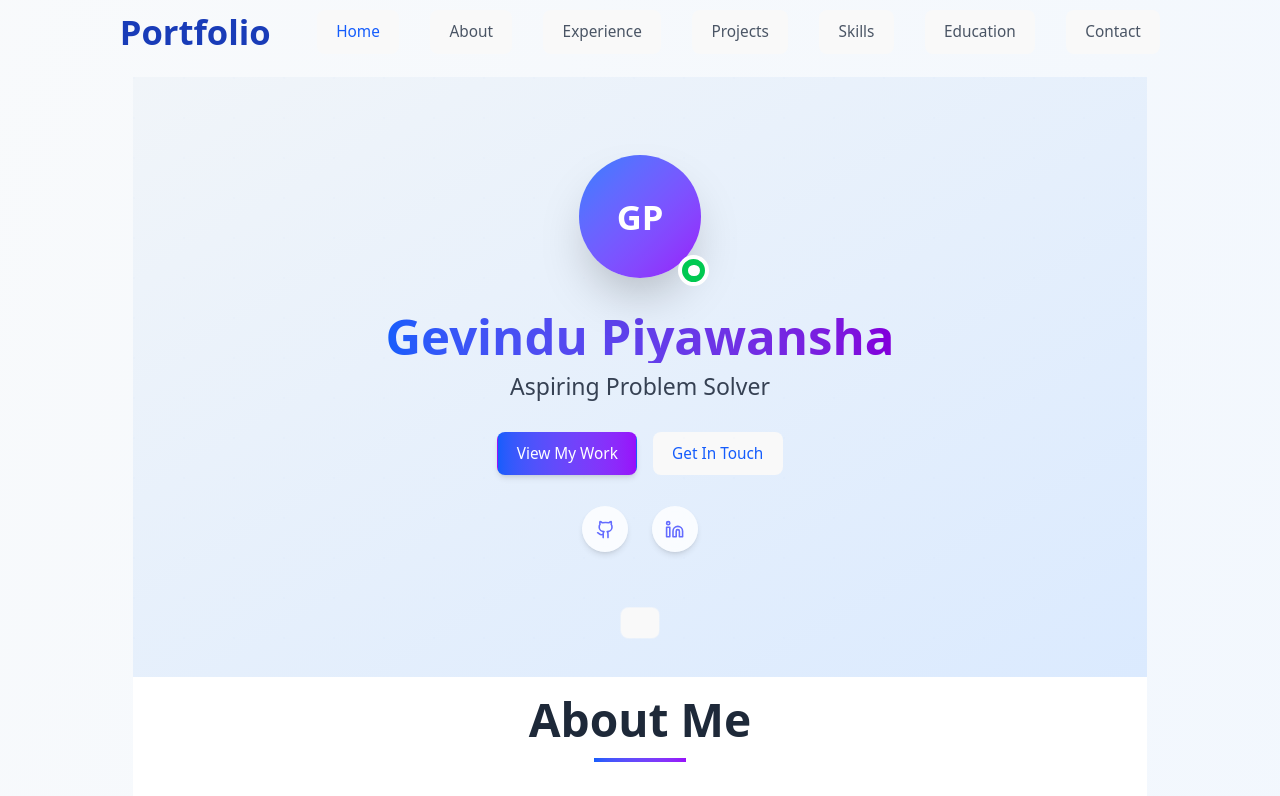
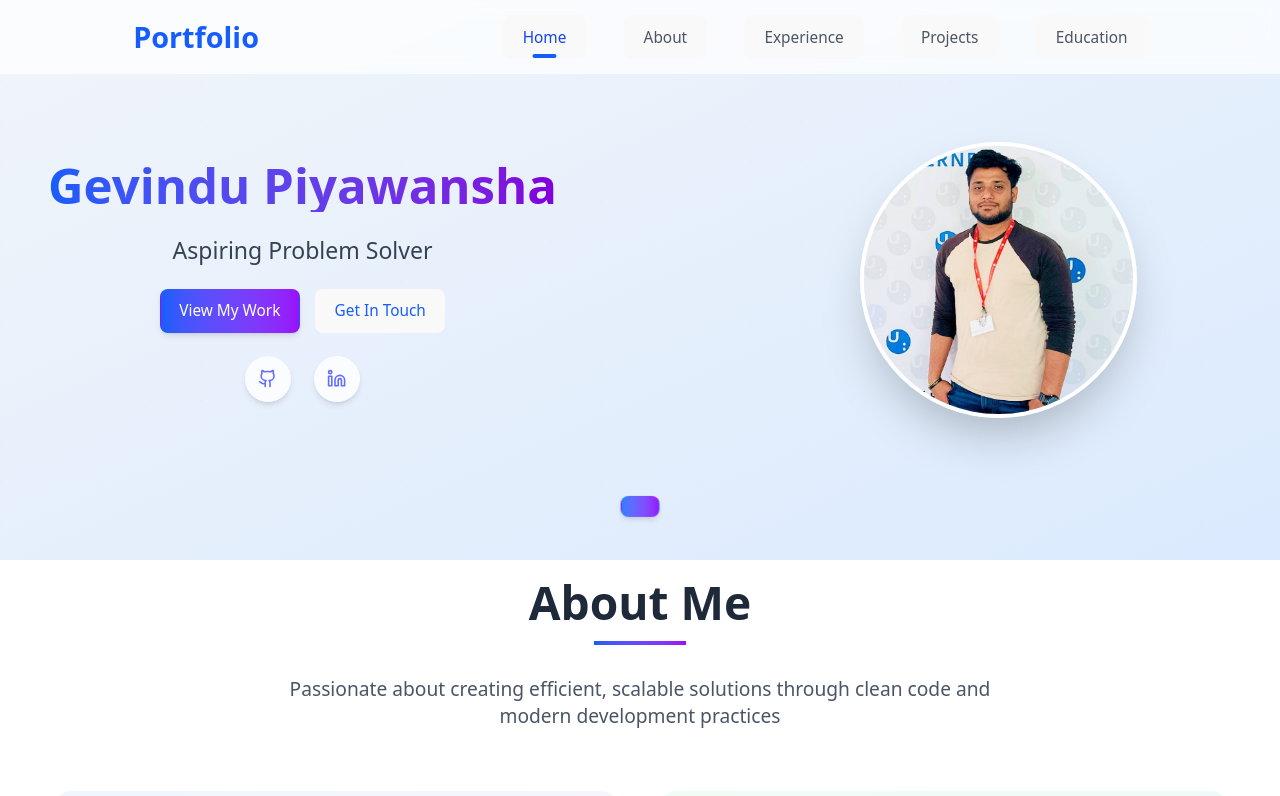
Before and after one commit to Gevindu-Piyawansha/gevindu-portfolio, a React (Vite) app: page / in a window 1280 px wide. Shown: the top 796 px of the page. Built offline with nearby package versions, Linux system fonts and the light colour scheme.

Commit message:
UI Improvements

```diff
--- a/src/App.css
+++ b/src/App.css
@@ -1,17 +1,21 @@
 /* Global Body Styling */
 body {
-  font-family: Arial, sans-serif;
   margin: 0;
   padding: 0;
-  background-color: #f9f9f9;
+  font-family: system-ui, Avenir, Helvetica, Arial, sans-serif;
+  line-height: 1.5;
+  background-color: #f0f4f8;
   color: #333;
-  scroll-behavior: smooth;
-  overflow-x: hidden; /* prevent horizontal scroll */
+  overflow-x: hidden;
+  overflow-y: auto;      /* ✅ this is needed! */
+  scroll-behavior: smooth;  /* ✅ smooth scrolling */
 }
+
 
 /* Container wrapper to center and limit max width */
 .container {
-  max-width: 1000px; /* adjust max width as needed */
+  max-width: 1000px;
+  /* adjust max width as needed */
   margin-left: auto;
   margin-right: auto;
   padding-left: 20px;
@@ -20,7 +24,8 @@ body {
 
 /* Section styling fills container width */
 section {
-  padding: 80px 0; /* vertical padding */
+  padding: 80px 0;
+  /* vertical padding */
   width: 100%;
 }
 
@@ -38,7 +43,9 @@ section {
 }
 
 /* Headings */
-h1, h2, h3 {
+h1,
+h2,
+h3 {
   margin: 10px 0;
 }
 
--- a/src/App.jsx
+++ b/src/App.jsx
@@ -2,16 +2,14 @@ import Navbar from './components/Navbar';
 import Hero from './components/Hero';
 import About from './components/About';
 import Experience from './components/Experience';
-import Projects from './components/Projects';;
+import Projects from './components/Projects';
 import Education from './components/Education';
 import Footer from './components/Footer';
 
 function App() {
   return (
-    <div className="min-h-screen bg-gradient-to-br from-slate-50 to-blue-50 w-full overflow-x-hidden">
+    <div className="min-h-screen w-full overflow-x-hidden">
       <Navbar />
-      <div className="max-w-6xl mx-auto px-6 sm:px-8 md:px-12 w-full pt-20">
-        {/* pt-20 adds padding so content doesn't hide under fixed Navbar */}
       <Hero />
       <About />
       <Experience />
@@ -19,7 +17,6 @@ function App() {
       <Education />
       <Footer />
     </div>
-    </div>
   );
 }
 
--- a/src/components/Experience.jsx
+++ b/src/components/Experience.jsx
@@ -8,7 +8,7 @@ export default function ExperienceSection() {
             <h2 className="text-3xl font-bold mb-8 text-center">EXPERIENCE</h2>
             <div className="flex flex-col md:flex-row gap-12 max-w-6xl mx-auto px-6">
                 {/* Left Column: Skill Icons */}
-                <div className="grid grid-cols-4 gap-6 md:w-1/2">
+                <div className="grid grid-cols-4 gap-6 md:w-1/2 pr-30">
                     {[
                         { icon: FaJava, color: 'text-yellow-500', label: 'Java' },
                         { icon: FaJs, color: 'text-yellow-400', label: 'JavaScript' },
@@ -31,7 +31,7 @@ export default function ExperienceSection() {
                 </div>
 
                 {/* Right side - experience details */}
-                <div className="md:w-1/2 space-y-6 bg-white p-6 rounded-lg shadow-lg">
+                <div className="max-w-4xl space-y-6 bg-white p-6 rounded-lg shadow-lg ml-auto pl-20 pr-20">
                     <div>
                         <h3 className="text-xl font-semibold text-gray-800">Trainee Software Engineer, IJSE</h3>
                         <span className="text-sm italic text-gray-600"> 2024 - Present</span>
--- a/src/components/Footer.jsx
+++ b/src/components/Footer.jsx
@@ -6,6 +6,7 @@ import {
     Mail,
     Phone,
     ArrowUp,
+    ChevronUp,
 } from 'lucide-react';
 
 function Footer() {
@@ -41,6 +42,7 @@ function Footer() {
     const scrollToTop = () => {
         window.scrollTo({ top: 0, behavior: 'smooth' });
     };
+
 
     return (
         <footer className="bg-gradient-to-br from-gray-900 via-gray-800 to-gray-900 text-white relative overflow-hidden">
@@ -116,18 +118,24 @@ function Footer() {
                         <Heart className="w-4 h-4 text-red-500 fill-current" />
                         <span>for the tech community</span>
                     </div>
-                    <button
-                        onClick={scrollToTop}
-                        className="group flex items-center gap-2 px-4 py-2 bg-gray-700 hover:bg-gray-600 rounded-lg transition-all duration-300 transform hover:scale-105"
-                        aria-label="Back to top"
-                    >
-                        <span className="text-gray-300 text-sm">Back to top</span>
-                        <ArrowUp className="w-3 h-3 text-gray-300 group-hover:text-white transition-colors" />
-                    </button>
+
+                    <div className="absolute bottom-2 left-1/2 -translate-x-1/2 flex flex-col items-center animate-bounce">
+                        <button
+                            onClick={scrollToTop}
+                            className="px-2 py-1 rounded-full bg-gradient-to-r from-blue-500 to-purple-600 hover:from-purple-600 hover:to-blue-600 text-white flex items-center justify-center gap-1 transition-all duration-300 transform hover:scale-105 shadow-md text-xs"
+                            aria-label="Scroll to top"
+                        >
+                            <ChevronUp className="w-3 h-3 text-white" />
+                            <span>Back to Top</span>
+                        </button>
+
+                    </div>
+
                 </div>
             </div>
         </footer>
     );
 }
 
+
 export default Footer;
--- a/src/components/Hero.jsx
+++ b/src/components/Hero.jsx
@@ -1,4 +1,4 @@
-import { Code, MapPin, ChevronDown, Github, Linkedin } from 'lucide-react';
+import { ChevronDown, Github, Linkedin } from 'lucide-react';
 import { useState, useEffect } from 'react';
 
 function Hero() {
@@ -24,43 +24,28 @@ function Hero() {
     return (
         <section
             id="hero"
-            className="min-h-[600px] flex flex-col items-center justify-center bg-gradient-to-br from-slate-100 to-blue-100 text-center px-4 sm:px-6 relative overflow-visible pt-24"
+            class="w-full min-h-[70vh] bg-gradient-to-br from-slate-100 to-blue-100 relative overflow-hidden py-2"
         >
 
 
             {/* Background Pattern */}
-            <div className="absolute inset-0 opacity-5">
+            <div className="absolute inset-0 opacity-5 pointer-events-none">
                 <div className="absolute inset-0 bg-[radial-gradient(circle_at_1px_1px,rgba(59,130,246,0.3)_1px,transparent_0)] bg-[size:50px_40px]"></div>
             </div>
 
-            {/* Professional Avatar */}
-            <div className="relative mb-8 flex justify-center">
-                <div className="w-24 h-24 sm:w-32 sm:h-32 rounded-full bg-gradient-to-br from-blue-500 to-purple-600 flex items-center justify-center text-white text-2xl sm:text-4xl font-bold shadow-2xl">
-                    GP
-                </div>
-                <div className="absolute -bottom-2 -right-2 w-8 h-8 bg-green-500 rounded-full border-4 border-white flex items-center justify-center">
-                    <div className="w-3 h-3 bg-white rounded-full animate-pulse"></div>
-                </div>
-            </div>
+            <div className="max-w-[1400px] mx-auto px-6 lg:px-12 flex flex-col-reverse md:flex-row items-center justify-between min-h-[calc(0vh-6rem)] relative z-10 gap-16">
 
-            {/* Name with enhanced typography */}
-            <h1 className="text-3xl sm:text-5xl lg:text-6xl font-extrabold text-transparent bg-clip-text bg-gradient-to-r from-blue-600 to-purple-700 mb-2 leading-tight">
+                {/* Left side - Text content */}
+                <div className="flex flex-col justify-center items-center text-center w-full md:w-1/2 space-y-6 pl-8 pr-38">
+                    <h1 className="whitespace-nowrap text-3xl sm:text-5xl lg:text-6xl font-extrabold text-transparent bg-clip-text bg-gradient-to-r from-blue-600 to-purple-700 leading-tight">
                         Gevindu Piyawansha
                     </h1>
 
-            {/* Animated Role Subtitle */}
-            <div className="h-8 sm:h-10 mb-6">
-                <h2 className="text-lg sm:text-xl lg:text-2xl text-gray-700 font-medium transition-all duration-500">
+                    <h2 className="text-lg sm:text-xl lg:text-2xl text-gray-700 font-medium">
                         Aspiring {roles[currentRole]}
                     </h2>
-            </div>
 
-
-
-
-
-            {/* Enhanced Action Buttons */}
-            <div className="flex flex-col sm:flex-row gap-4 mb-8">
+                    <div className="flex flex-col sm:flex-row gap-4 justify-center">
                         <button
                             onClick={() => scrollToSection('projects')}
                             className="px-6 sm:px-8 py-3 rounded-full bg-gradient-to-r from-blue-600 to-purple-600 text-white font-semibold hover:shadow-lg transform hover:scale-105 transition-all duration-200 shadow-md"
@@ -75,8 +60,7 @@ function Hero() {
                         </button>
                     </div>
 
-            {/* Social Links */}
-            <div className="flex gap-6 mb-12">
+                    <div className="flex gap-6 justify-center">
                         <a
                             href="https://github.com/Gevindu-Piyawansha"
                             target="_blank"
@@ -97,17 +81,36 @@ function Hero() {
                         </a>
                     </div>
 
+
+                </div>
+
+                {/* Right side - Profile Photo with badge */}
+                <div className="w-full md:w-1/2 flex justify-center items-center relative pl-25">
+                    <div className="relative">
+                        <img
+                            src="/profile.jpg"
+                            alt="Gevindu Piyawansha"
+                            className="w-72 h-72 sm:w-64 sm:h-64 lg:w-72 lg:h-72 rounded-full object-cover shadow-2xl border-4 border-white"
+                        />
+
+                    </div>
+                </div>
+
+            </div>
+
             {/* Scroll Indicator */}
-            <div className="absolute bottom-8 left-1/2 -translate-x-1/2 animate-bounce">
+            <div className="absolute bottom-10 left-1/2 -translate-x-1/2 flex flex-col items-center animate-bounce">
                 <button
                     onClick={() => scrollToSection('about')}
-                    className="w-8 h-8 rounded-full bg-white/50 backdrop-blur-sm flex items-center justify-center hover:bg-white/70 transition-colors"
+                    className="w-4 h-2 rounded-full bg-gradient-to-r from-blue-500 to-purple-600 hover:from-purple-600 hover:to-blue-600 flex items-center justify-center transition-all duration-300 transform hover:scale-105 shadow-md"
                     aria-label="Scroll to about section"
                 >
-                    <ChevronDown className="w-5 h-5 text-gray-600" />
+
+                    <ChevronDown className="w-2 h-1 text-gray-900 -mt-1" />
+
                 </button>
             </div>
-        </section>
+        </section >
     );
 }
 
--- a/src/components/Navbar.jsx
+++ b/src/components/Navbar.jsx
@@ -8,7 +8,7 @@ function Navbar() {
         const handleScroll = () => {
             setIsScrolled(window.scrollY > 50);
 
-            const sections = ['hero', 'about', 'experience', 'projects', 'skills', 'education', 'contact'];
+            const sections = ['hero', 'about', 'experience', 'projects', 'education'];
             const current = sections.find(section => {
                 const el = document.getElementById(section);
                 if (!el) return false;
@@ -22,36 +22,45 @@ function Navbar() {
         return () => window.removeEventListener('scroll', handleScroll);
     }, []);
 
-    const scrollToSection = sectionId => {
+    const scrollToSection = (sectionId) => {
         document.getElementById(sectionId)?.scrollIntoView({ behavior: 'smooth' });
     };
 
     return (
         <nav
-            className={`fixed top-0 left-0 right-0 w-full z-50 transition-all duration-300 ${isScrolled ? 'bg-blue-100/90 backdrop-blur-md shadow-md' : 'bg-transparent'
+            className={`fixed top-0 left-0 right-0 w-full z-50 transition-all duration-300 ${isScrolled
+                    ? 'bg-white/90 backdrop-blur-md shadow-md border-b border-gray-100'
+                    : 'bg-white/70 backdrop-blur-sm'
                 }`}
-            style={{ height: '64px' }}
         >
-            {/* Use the exact same container width class as Hero */}
-            <div className="max-w-4xl mx-auto px-6 py-4 flex justify-center items-center h-full">
-                {/* Left brand text with margin-right auto */}
+            <div className="max-w-6xl mx-auto px-6 lg:px-12 py-4 flex justify-between items-center">
                 <div
-                    className="text-4xl font-bold text-blue-800 cursor-pointer mr-12"
+                    className="text-3xl font-extrabold text-blue-600 cursor-pointer hover:opacity-80 transition pr-30"
                     onClick={() => scrollToSection('hero')}
                 >
                     Portfolio
                 </div>
 
-                {/* Centered menu */}
-                <div className="hidden md:flex space-x-8">
-                    {['hero', 'about', 'experience', 'projects', 'skills', 'education', 'contact'].map(section => (
+                <div className="hidden md:flex space-x-10">
+                    {[
+                        { id: 'hero', label: 'Home' },
+                        { id: 'about', label: 'About' },
+                        { id: 'experience', label: 'Experience' },
+                        { id: 'projects', label: 'Projects' },
+                        { id: 'education', label: 'Education' }
+                    ].map(section => (
                         <button
-                            key={section}
-                            onClick={() => scrollToSection(section)}
-                            className={`capitalize transition-colors duration-200 ${activeSection === section ? 'text-blue-600 font-semibold bg-gray-200 rounded-md px-3 py-1' : 'text-gray-600 hover:text-blue-600'
+                            key={section.id}
+                            onClick={() => scrollToSection(section.id)}
+                            className={`relative px-3 py-2 text-base font-medium transition ${activeSection === section.id
+                                    ? 'text-blue-700'
+                                    : 'text-gray-600 hover:text-blue-600'
                                 }`}
                         >
-                            {section === 'hero' ? 'Home' : section}
+                            {section.label}
+                            {activeSection === section.id && (
+                                <div className="absolute bottom-0 left-1/2 -translate-x-1/2 w-6 h-1 rounded-full bg-blue-600 transition-all duration-300"></div>
+                            )}
                         </button>
                     ))}
                 </div>
--- a/src/index.css
+++ b/src/index.css
@@ -36,6 +36,7 @@ body {
   background-color: #f0f4f8;
   color: #333;
   overflow-x: hidden;
+  overflow-y: auto;
   /* Prevent horizontal scroll */
   scroll-behavior: smooth;
 }
```
Also changed, not shown: public/profile.jpg (added). Lines whose indentation alone changed are shown as unchanged.
